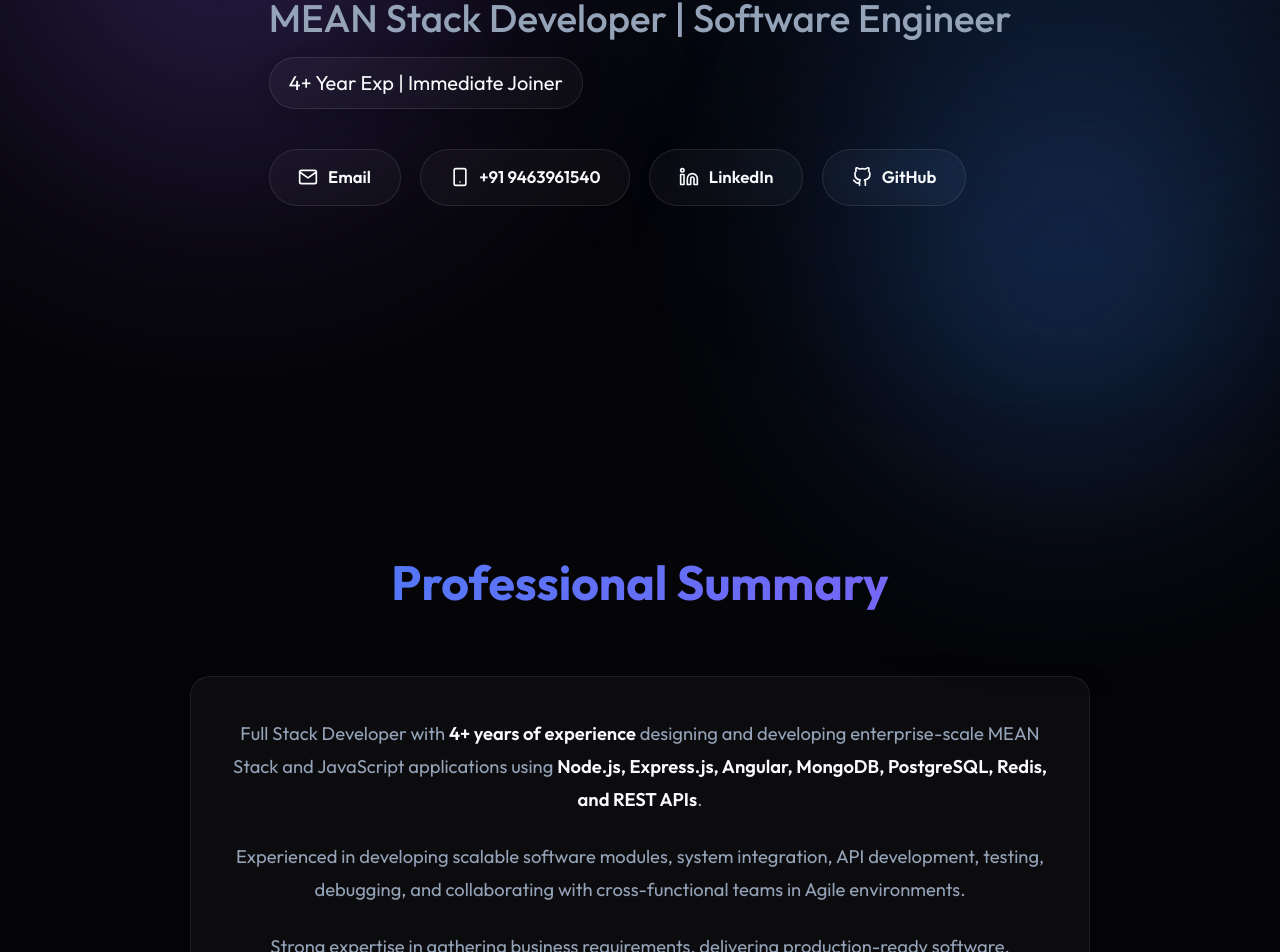
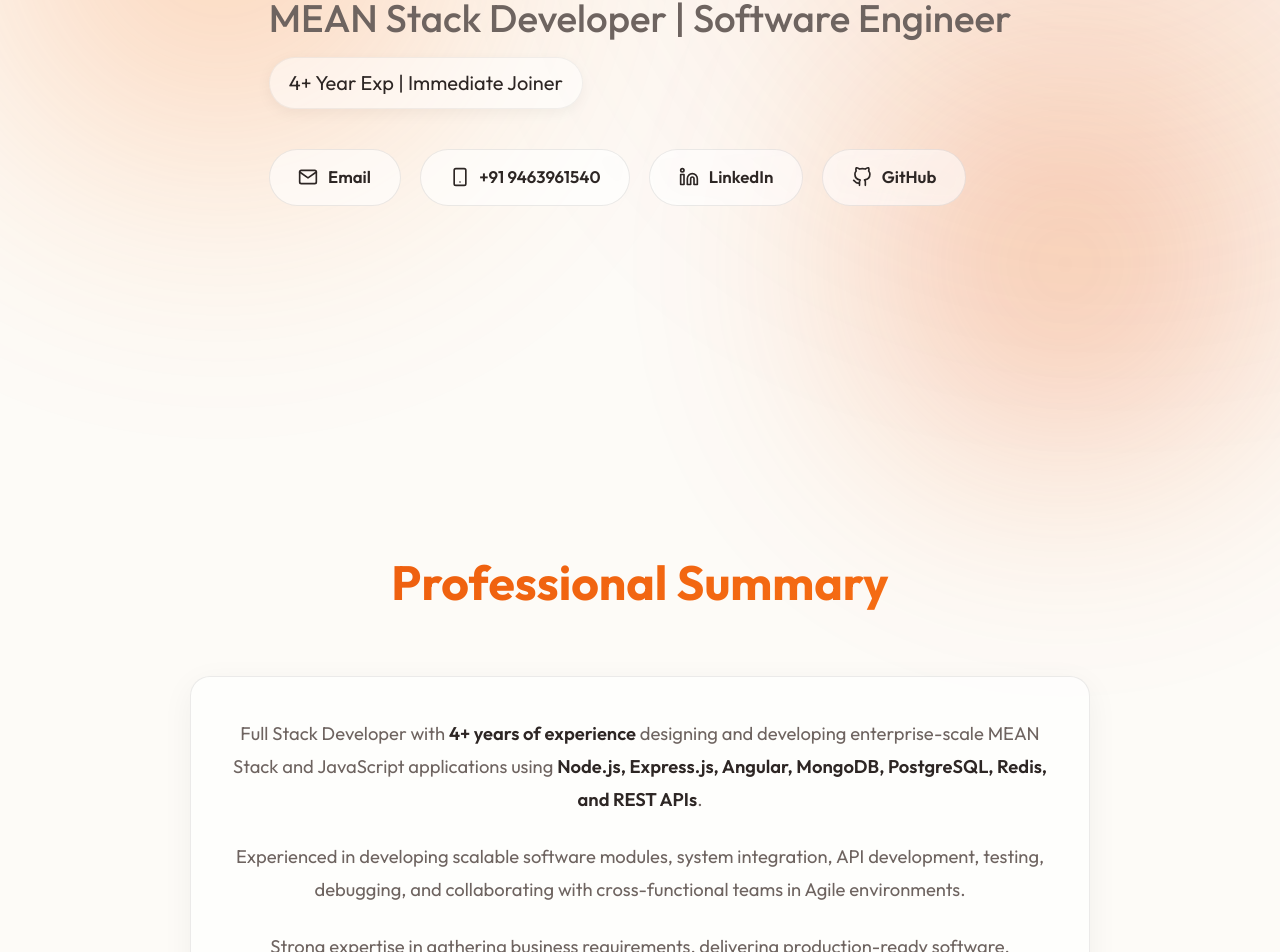
Before and after one commit to mnegi05/portfolio-ui, an Angular app: page / in a window 1280 px wide. Shown: the part 342-1294 px from the top of the page. Built offline with nearby package versions, Linux system fonts and the light colour scheme.

Commit message:
style changed to light color

```diff
--- a/src/app/components/education/education.component.css
+++ b/src/app/components/education/education.component.css
@@ -28,7 +28,7 @@
 .edu-icon {
   flex-shrink: 0;
   padding: 8px;
-  background: rgba(99, 102, 241, 0.1);
+  background: rgba(234, 88, 12, 0.1);
   border-radius: 12px;
   width: 48px;
   height: 48px;
@@ -47,7 +47,7 @@
 
 .edu-date {
   display: inline-block;
-  background: rgba(255, 255, 255, 0.05);
+  background: rgba(0, 0, 0, 0.04);
   padding: 0.5rem 1rem;
   border-radius: 20px;
   font-size: 0.9rem;
--- a/src/app/components/experience/experience.component.css
+++ b/src/app/components/experience/experience.component.css
@@ -37,7 +37,7 @@
   border-radius: 50%;
   background: var(--accent-primary);
   border: 4px solid var(--bg-primary);
-  box-shadow: 0 0 0 4px rgba(99, 102, 241, 0.2);
+  box-shadow: 0 0 0 4px rgba(234, 88, 12, 0.2);
 }
 
 .timeline-content {
@@ -68,7 +68,7 @@
 .date {
   font-size: 0.9rem;
   color: var(--text-secondary);
-  background: rgba(255, 255, 255, 0.05);
+  background: rgba(0, 0, 0, 0.04);
   padding: 0.5rem 1rem;
   border-radius: 20px;
 }
--- a/src/app/components/hero/hero.component.css
+++ b/src/app/components/hero/hero.component.css
@@ -57,10 +57,10 @@
   margin-bottom: 2.5rem;
   display: inline-block;
   padding: 0.5rem 1.2rem;
-  background: rgba(255, 255, 255, 0.03);
-  border: 1px solid rgba(255, 255, 255, 0.1);
+  background: rgba(255, 255, 255, 0.5);
+  border: 1px solid rgba(0, 0, 0, 0.05);
   border-radius: 2rem;
-  box-shadow: 0 4px 20px rgba(0, 0, 0, 0.2);
+  box-shadow: 0 4px 15px rgba(0, 0, 0, 0.05);
 }
 
 .contact-links {
@@ -78,8 +78,8 @@
   border-radius: 30px;
   font-weight: 600;
   font-size: 1.05rem;
-  background: rgba(255, 255, 255, 0.03);
-  border: 1px solid rgba(255, 255, 255, 0.1);
+  background: rgba(255, 255, 255, 0.6);
+  border: 1px solid rgba(0, 0, 0, 0.08);
   backdrop-filter: blur(10px);
   color: var(--text-primary);
   transition: all var(--transition-normal);
@@ -99,8 +99,9 @@
 
 .contact-btn:hover {
   transform: translateY(-3px);
-  box-shadow: 0 10px 20px rgba(59, 130, 246, 0.2);
+  box-shadow: 0 10px 20px rgba(234, 88, 12, 0.2);
   border-color: transparent;
+  color: #fff;
 }
 
 .contact-btn:hover::before {
--- a/src/app/components/skills/skills.component.css
+++ b/src/app/components/skills/skills.component.css
@@ -30,8 +30,8 @@
 }
 
 .tag {
-  background: rgba(255, 255, 255, 0.05);
-  border: 1px solid rgba(255, 255, 255, 0.1);
+  background: rgba(0, 0, 0, 0.03);
+  border: 1px solid rgba(0, 0, 0, 0.08);
   padding: 0.5rem 1rem;
   border-radius: 8px;
   font-size: 0.9rem;
@@ -41,17 +41,19 @@
 }
 
 .tag:hover {
-  background: rgba(99, 102, 241, 0.15);
+  background: rgba(234, 88, 12, 0.1);
   border-color: var(--accent-primary);
+  color: var(--accent-primary);
   transform: translateY(-2px);
 }
 
 .tag.ai {
-  background: rgba(139, 92, 246, 0.1);
-  border-color: rgba(139, 92, 246, 0.3);
+  background: rgba(225, 29, 72, 0.05);
+  border-color: rgba(225, 29, 72, 0.15);
 }
 
 .tag.ai:hover {
-  background: rgba(139, 92, 246, 0.2);
-  border-color: var(--accent-secondary);
+  background: rgba(225, 29, 72, 0.1);
+  border-color: var(--accent-tertiary);
+  color: var(--accent-tertiary);
 }
--- a/src/styles.css
+++ b/src/styles.css
@@ -1,17 +1,17 @@
 /* You can add global styles to this file, and also import other style files */
 
 :root {
-  /* Color Palette */
-  --bg-primary: #050508;
-  --bg-secondary: #0a0a0f;
-  --text-primary: #f8fafc;
-  --text-secondary: #94a3b8;
-  --accent-primary: #3b82f6;
-  --accent-secondary: #8b5cf6;
-  --accent-tertiary: #ec4899;
+  /* Color Palette - Light & Warm */
+  --bg-primary: #fdfbf7;
+  --bg-secondary: #f4eee0;
+  --text-primary: #2d2624;
+  --text-secondary: #6e6460;
+  --accent-primary: #ea580c;
+  --accent-secondary: #f97316;
+  --accent-tertiary: #e11d48;
   --gradient-accent: linear-gradient(135deg, var(--accent-primary), var(--accent-secondary), var(--accent-tertiary));
-  --border-color: rgba(255, 255, 255, 0.08);
-  --glass-bg: rgba(255, 255, 255, 0.03);
+  --border-color: rgba(0, 0, 0, 0.08);
+  --glass-bg: rgba(255, 255, 255, 0.65);
 
   /* Typography */
   --font-family: 'Outfit', sans-serif;
@@ -75,7 +75,7 @@ body::after {
 
 h1, h2, h3, h4, h5, h6 {
   line-height: 1.2;
-  color: #ffffff;
+  color: var(--text-primary);
   margin-bottom: 1rem;
 }
 
@@ -140,12 +140,12 @@ section:nth-child(5) { animation-delay: 0.5s; }
   border-radius: 20px;
   padding: 2.5rem;
   transition: all var(--transition-normal);
-  box-shadow: 0 4px 30px rgba(0, 0, 0, 0.1);
+  box-shadow: 0 8px 32px rgba(0, 0, 0, 0.05);
 }
 
 .glass-card:hover {
   transform: translateY(-8px);
-  box-shadow: 0 20px 40px rgba(0, 0, 0, 0.4);
-  background: rgba(255, 255, 255, 0.05);
-  border-color: rgba(255, 255, 255, 0.15);
+  box-shadow: 0 15px 40px rgba(0, 0, 0, 0.1);
+  background: rgba(255, 255, 255, 0.85);
+  border-color: rgba(0, 0, 0, 0.12);
 }
```
